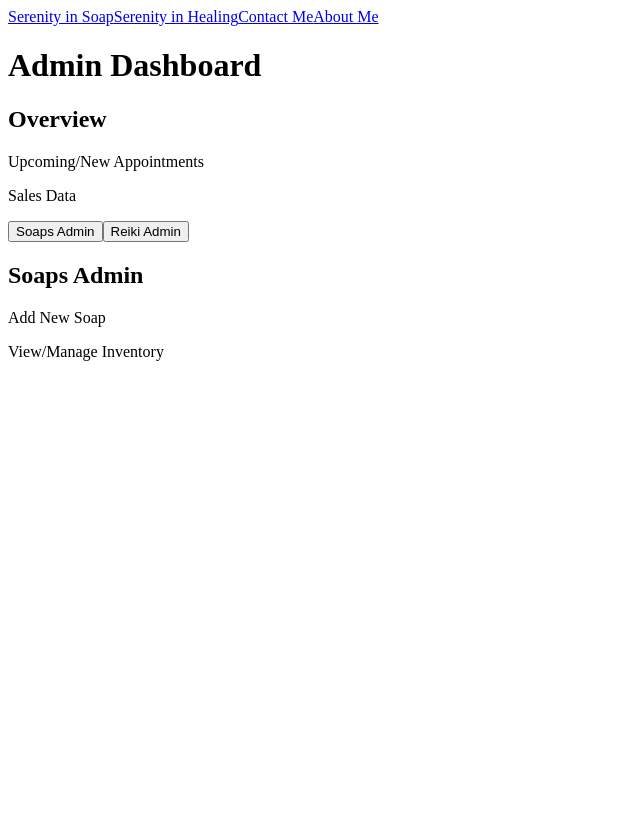
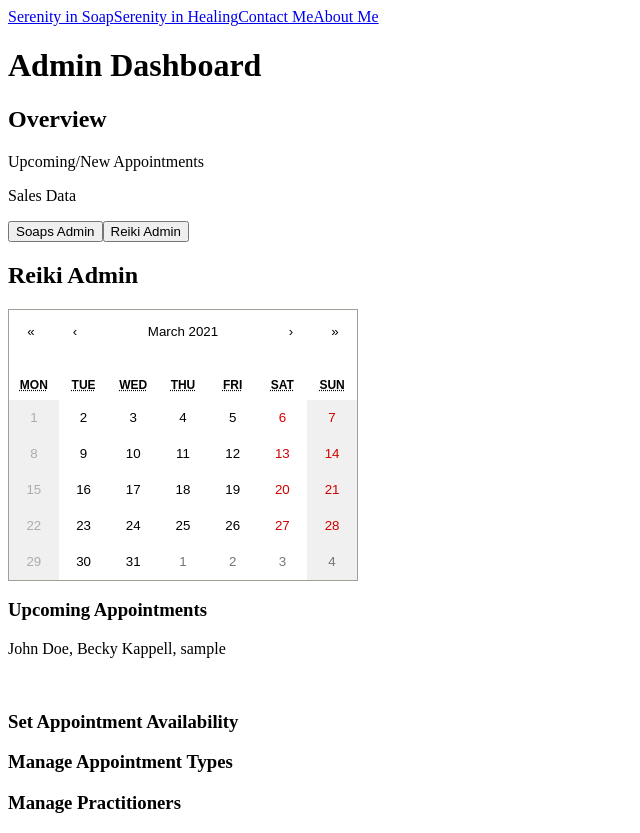
Before and after one commit to kimcodesjs/serenity-ignited, a React app: page /admin in a window 1280 px wide. Shown: the whole page, without its empty margins (0-640 px from the left). Before the commit the page ends 800 px from the top, so only its background shows below. Built offline with nearby package versions, Linux system fonts and the light colour scheme.

Commit message:
started soaps and reiki admin pages

```diff
--- a/src/Components/Admin/Dashboard.js
+++ b/src/Components/Admin/Dashboard.js
@@ -5,7 +5,7 @@ import ReikiAdmin from './ReikiAdmin'
 
 const Dashboard = () => {
 
-    const [activeAdmin, setActive] = useState('soaps')
+    const [activeAdmin, setActive] = useState('reiki')
 
     const handleClick = (event) => {
         if (event.target.name === 'soaps') {
--- a/src/Components/Admin/ReikiAdmin.js
+++ b/src/Components/Admin/ReikiAdmin.js
@@ -1,13 +1,67 @@
-import React from 'react'
+import React, { useState, useEffect } from 'react'
+import Calendar from 'react-calendar'
+import 'react-calendar/dist/Calendar.css'
+import DateTime from 'luxon/src/datetime.js'
+import Interval from 'luxon/src/interval.js'
 
 const ReikiAdmin = () => {
+
+    const [disabledDates, setDisabledDates] = useState(null)
+    const [activeMgr, setActiveMgr] = useState('')
+    const [appointments, getAppointments] = useState({
+        client: 'John Doe',
+        practitioner: 'Becky Kappell',
+        type: 'sample',
+        // time: Interval() -> see Luxon tuts saved in bookmark
+    })
+
+    // useEffect(() => {
+    //     fetchAppointments()
+    // }),[]
+
+    const onMgrClick = (e) => {
+        if (e.target.innerHTML === 'Set Appointment Availability') {
+            setActiveMgr('availability')
+        } else if (e.target.innerHTML === 'Manage Appointment Types') {
+            setActiveMgr('types')
+        } else if (e.target.innerHTML === 'ManagePractitioners') {
+            setActiveMgr('practitioners')
+        }
+    }
+
+    const getDisabledDates = ({activeStartDate, date, view }) => {
+        if (date.getDay() === 0) {
+            return true
+        } else if (date.getDay() === 1) {
+            return true
+        }
+    }
+
+    // const fetchAppointments = () => {
+    //     const appointment =
+    //     getAppointments(appointment)
+
+    // }
+
+
+
     return (
         <div>
             <h2>Reiki Admin</h2>
-            <p>Calendar</p>
-            <p>Set Appointment Availability</p>
-            <p>Manage Appointment Types</p>
-            <p>Manage Practitioners</p>
+
+            <Calendar
+                tileDisabled={getDisabledDates}/>
+
+            <h3>Upcoming Appointments</h3>
+            {appointments ?
+                <div>
+                    <p>{appointments.client}, {appointments.practitioner}, {appointments.type} </p>
+                </div> : null}
+            <br />
+            <h3 onClick={onMgrClick}>Set Appointment Availability</h3>
+            {activeMgr === 'availability' ? <Calendar /> : null}
+            <h3 onClick={onMgrClick}>Manage Appointment Types</h3>
+            <h3 onClick={onMgrClick}>Manage Practitioners</h3>
         </div>
     )
 }
--- a/src/Components/Admin/SoapsAdmin.js
+++ b/src/Components/Admin/SoapsAdmin.js
@@ -1,10 +1,17 @@
-import React from 'react'
+import React, {useState} from 'react'
+import AddSoapForm from './AddSoapForm'
 
 const SoapsAdmin = () => {
+    const [showAddSoap, setShowAdd] = useState(false)
+
+    const onAddSoap = () => {
+        setShowAdd(true)
+    }
     return (
         <div>
             <h2>Soaps Admin</h2>
-            <p>Add New Soap</p>
+            <p onClick={onAddSoap}>Add New Soap</p>
+            {showAddSoap ? <AddSoapForm setShowAdd={setShowAdd} /> : null}
             <p>View/Manage Inventory</p>
         </div>
     )
```
